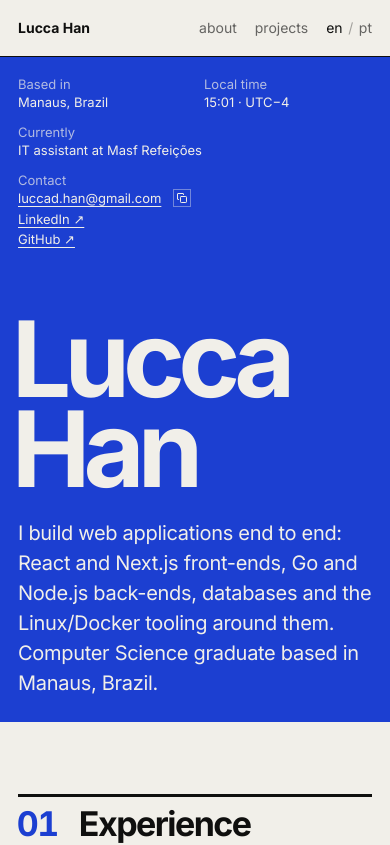
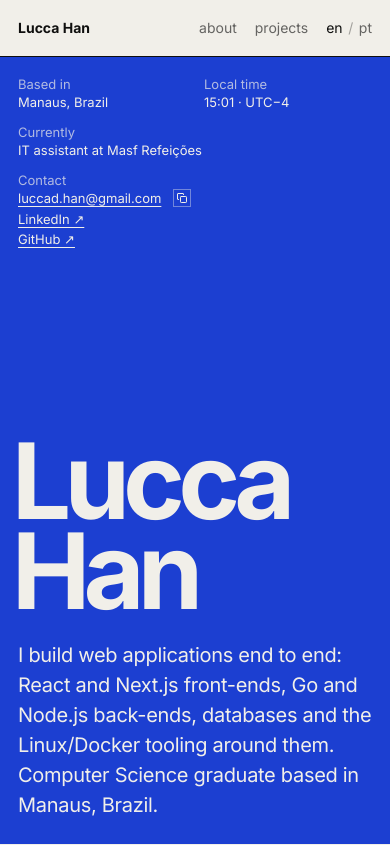
Before and after one commit to ludihan/website, a Next.js app: page /en in a window 390 px wide. Shown: the top 845 px of the page. Built offline with nearby package versions, Linux system fonts and the light colour scheme.

Commit message:
Fit the home cover to the screen on phones

```diff
--- a/app/globals.css
+++ b/app/globals.css
@@ -1378,8 +1378,10 @@ div[data-lang] {
     min-height: 44px;
   }
 
+  /* The cover fills the screen below the one-row masthead (44px link plus its padding and
+     rule) and no further. */
   .cover {
-    min-height: auto;
+    min-height: calc(100svh - 44px - var(--u) * 2 - 1px);
     padding-top: round(1rem, var(--u));
   }
 
@@ -1402,12 +1404,13 @@ div[data-lang] {
   }
 
   .cover-main {
-    margin-top: round(4rem, var(--u));
+    margin-top: round(1.5rem, var(--u));
     row-gap: round(1.5rem, var(--u));
   }
 
+  /* Shrinks on short screens so the whole cover stays in view. */
   .cover-name {
-    font-size: 27vw;
+    font-size: min(27vw, 13svh);
   }
 
   .sec-head {
```
Also changed, not shown: 1 other file (tests, documents, lock files or other folders).
